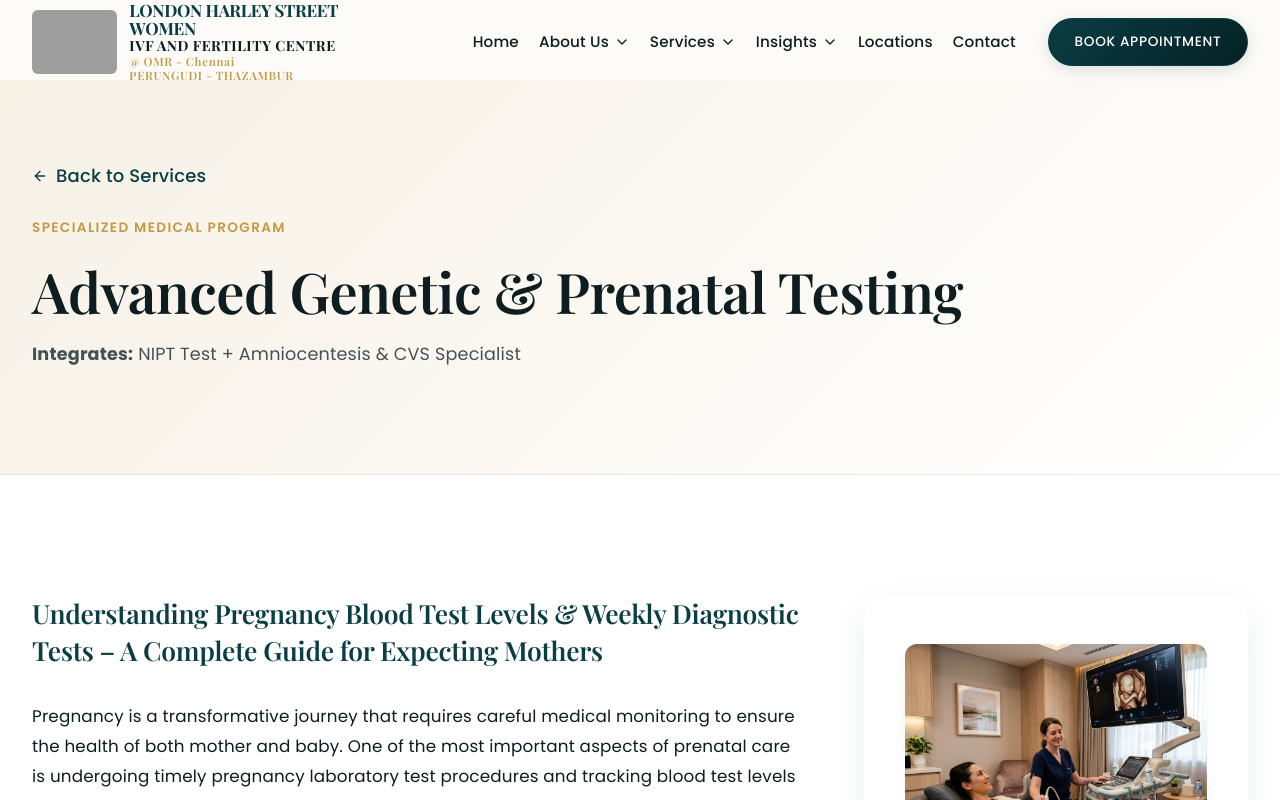
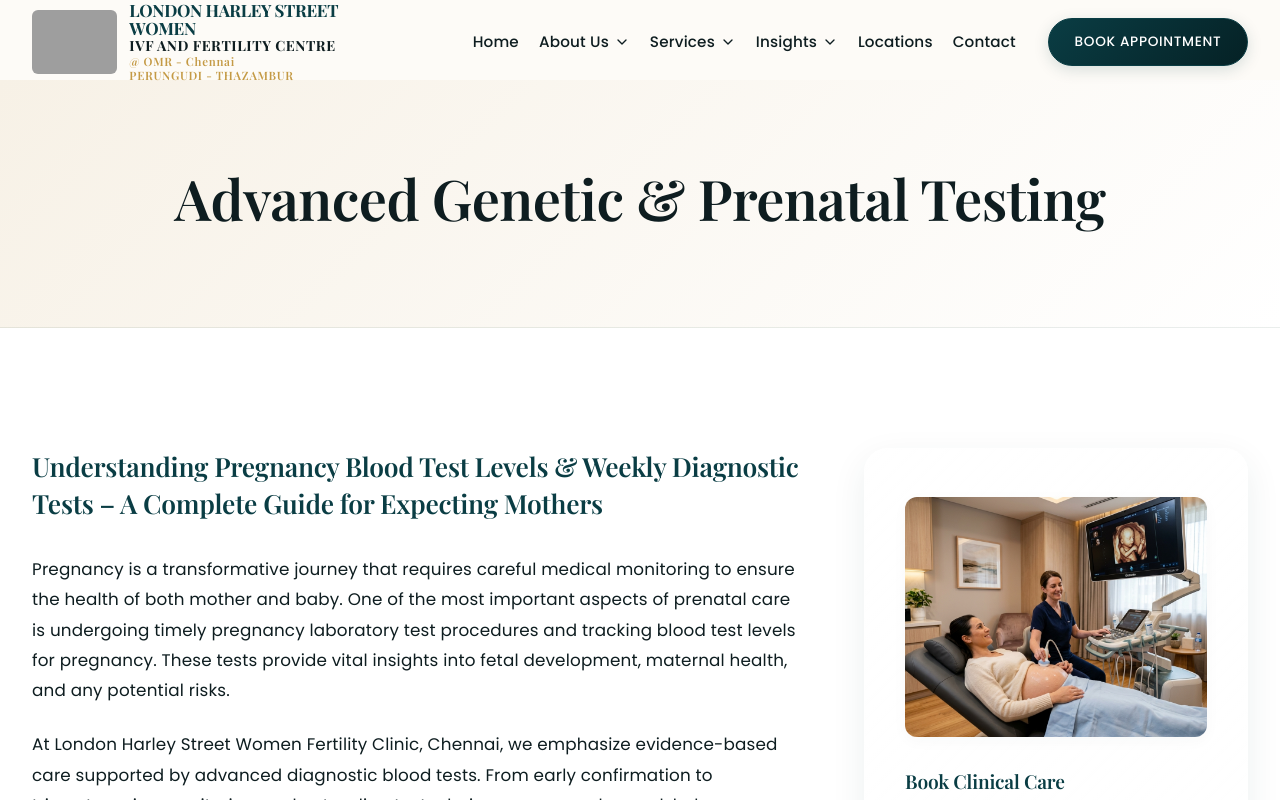
Before and after one commit to MarkArrow-Marketing-Services/lhschennai, a React (Vite) app: page /services/advanced-genetic-prenatal-testing in a window 1280 px wide. Shown: the top 800 px of the page. Built offline with nearby package versions, Linux system fonts and the light colour scheme; grey boxes are pictures that could not be loaded; a web font is replaced by a local one.

Commit message:
fix(content):update content format across services links

```diff
--- a/src/pages/ServiceDetail.jsx
+++ b/src/pages/ServiceDetail.jsx
@@ -150,15 +150,15 @@ export default function ServiceDetail() {
     "pregnancy-maternal-care",
     "diagnostics-testing",
   ].includes(slug);
-  const hideIntegratesLine = [
-    "fertility-preconception-care",
-    "holistic-pregnancy-wellness",
-  ].includes(targetSlug);
-  const articleTitle =
-    targetSlug === "holistic-pregnancy-wellness" &&
-    service?.articleTitle?.startsWith("Title: ")
-      ? service.articleTitle.replace(/^Title:\s*/, "")
-      : service?.articleTitle;
+  const normalizeArticleText = (text = "") =>
+    String(text)
+      .replace(/^Title:\s*/i, "")
+      .replace(/^Introduction:\s*/i, "")
+      .trim();
+  const articleTitle = normalizeArticleText(service?.articleTitle);
+  const normalizedParagraphs = (service?.paragraphs ?? []).map((paragraph) =>
+    normalizeArticleText(paragraph),
+  );
 
   useEffect(() => {
     if (subServiceTitle) {
@@ -195,19 +195,7 @@ export default function ServiceDetail() {
               borderBottom: "1px solid var(--border-light)",
             }}
           >
-            <div className="container">
-              <Link
-                to="/services"
-                className="flex align-center gap-1"
-                style={{
-                  marginBottom: "1.5rem",
-                  display: "inline-flex",
-                  fontWeight: "500",
-                }}
-              >
-                <ArrowLeft size={16} /> Back to Services
-              </Link>
-              <span className="uppercase">Women's Health Speciality</span>
+            <div className="container" style={{ textAlign: "center" }}>
               {subServiceTitle && (
                 <div
                   style={{
@@ -218,7 +206,7 @@ export default function ServiceDetail() {
                     display: "inline-flex",
                     fontSize: "0.85rem",
                     fontWeight: "600",
-                    marginLeft: "1rem",
+                    marginBottom: "1rem",
                   }}
                 >
                   {subServiceTitle}
@@ -228,21 +216,11 @@ export default function ServiceDetail() {
                 style={{
                   fontFamily: "var(--font-heading)",
                   fontSize: "var(--h1-fs)",
-                  marginTop: "1rem",
+                  marginTop: "0.25rem",
                 }}
               >
                 Family Planning & Sterilisation Services
               </h1>
-              <p
-                style={{
-                  fontSize: "1.1rem",
-                  color: "var(--body-text)",
-                  maxWidth: "700px",
-                  marginTop: "1rem",
-                }}
-              >
-                Combines Family Planning Doctor + Sterilisation Doctor
-              </p>
             </div>
           </section>
 
@@ -673,36 +651,7 @@ export default function ServiceDetail() {
             borderBottom: "1px solid var(--border-light)",
           }}
         >
-          <div
-            className="container"
-            style={{ textAlign: isCenteredService ? "center" : "left" }}
-          >
-            {!isCenteredService && (
-              <Link
-                to="/services"
-                className="flex align-center gap-1"
-                style={{
-                  marginBottom: "1.5rem",
-                  display: "inline-flex",
-                  fontWeight: "500",
-                }}
-              >
-                <ArrowLeft size={16} /> Back to Services
-              </Link>
-            )}
-
-            <div
-              style={{
-                display: "flex",
-                flexWrap: "wrap",
-                alignItems: "center",
-                gap: "1rem",
-                justifyContent: isCenteredService ? "center" : "flex-start",
-              }}
-            >
-              {!hideHeroBadge && (
-                <span className="uppercase">SPECIALIZED MEDICAL PROGRAM</span>
-              )}
+          <div className="container" style={{ textAlign: "center" }}>
             {subServiceTitle && (
               <div
                 style={{
@@ -713,39 +662,23 @@ export default function ServiceDetail() {
                   display: "inline-flex",
                   fontSize: "0.85rem",
                   fontWeight: "600",
-                    marginLeft: isCenteredService ? 0 : "1rem",
+                  marginBottom: "1rem",
                 }}
               >
                 {subServiceTitle}
               </div>
             )}
-            </div>
 
             <h1
               style={{
                 fontFamily: "var(--font-heading)",
                 fontSize: "var(--h1-fs)",
-                marginTop: "1rem",
+                marginTop: "0.25rem",
                 lineHeight: "1.2",
               }}
             >
               {service.title}
             </h1>
-            {!hideIntegratesLine && (
-              <p
-                style={{
-                  fontSize: "1.1rem",
-                  color: "var(--body-text)",
-                  maxWidth: isCenteredService ? "900px" : "800px",
-                  marginTop: "1rem",
-                  lineHeight: "1.7",
-                  marginLeft: isCenteredService ? "auto" : undefined,
-                  marginRight: isCenteredService ? "auto" : undefined,
-                }}
-              >
-                <strong>Integrates:</strong> {service.combines}
-              </p>
-            )}
           </div>
         </section>
 
@@ -784,7 +717,7 @@ export default function ServiceDetail() {
                       {articleTitle}
                     </h2>
 
-                    {service.paragraphs.map((p, idx) => (
+                    {normalizedParagraphs.map((p, idx) => (
                       <p
                         key={idx}
                         style={{
@@ -798,14 +731,13 @@ export default function ServiceDetail() {
                     ))}
 
                     {service.sections.map((section, idx) => {
-                      const hideSectionHeading =
-                        (targetSlug === "fertility-preconception-care" ||
-                          targetSlug === "holistic-pregnancy-wellness") &&
-                        [
+                      const hideSectionHeading = [
                         "Conclusion",
+                        "Conclusion and Call to Action",
+                        "Conclusion & Call to Action",
                         "Call to Action",
-                          "Conclusion and Call to Action",
                         "Call to Action (CTA)",
+                        "Book Your Consultation Today",
                       ].includes(section.subHeading);
 
                       return (
```
Lines whose indentation alone changed are shown as unchanged.
